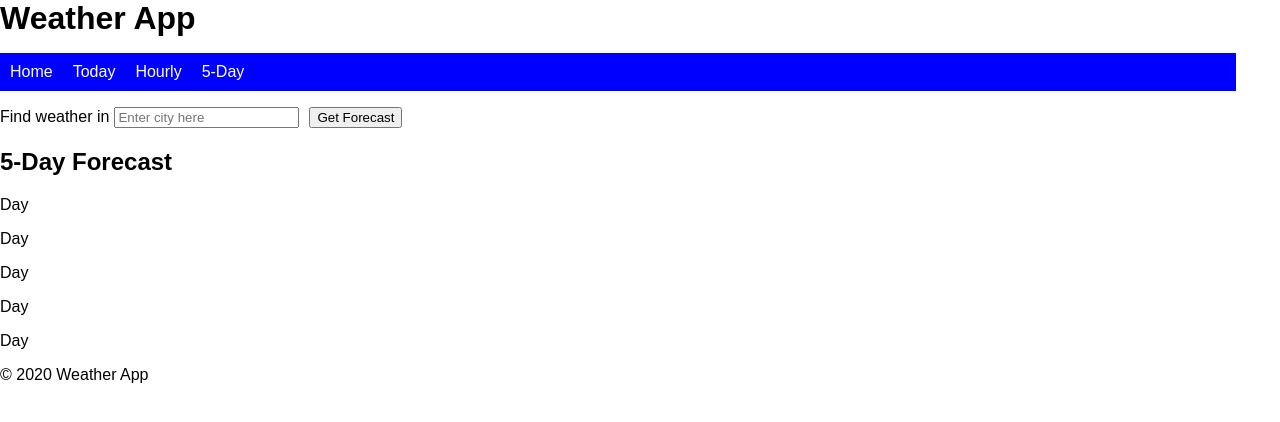
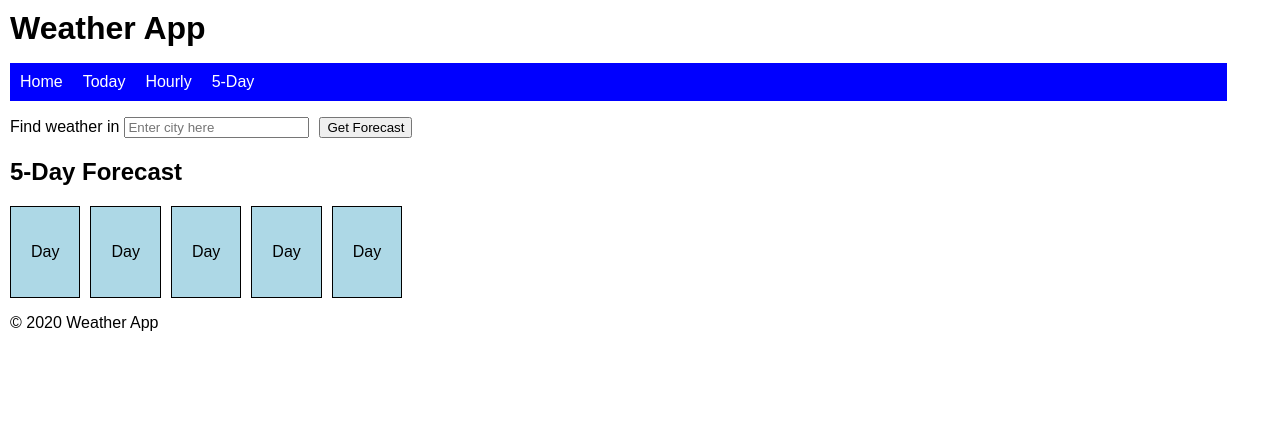
Before and after one commit to josephsenyonjo25/WeatherApp, a React (Create React App) app: page /fiveday in a window 1280 px wide. Shown: the top 422 px of the page. Built offline with nearby package versions, Linux system fonts and the light colour scheme; no server answers.

Commit message:
added styling to FiveDay

```diff
--- a/src/App.css
+++ b/src/App.css
@@ -1,5 +1,6 @@
 body{
   font-family: sans-serif;
+  padding: 10px;
 }
 .Header h1{
   margin:0;
@@ -19,3 +20,12 @@ body{
 .CitySearch input{
   margin: 0 10px 0 5px;
 }
+#days{
+  display: flex;
+}
+.OneDay{
+  background-color: lightblue;
+  border: 1px solid black;
+  padding: 20px;
+  margin-right: 10px;
+}
```
